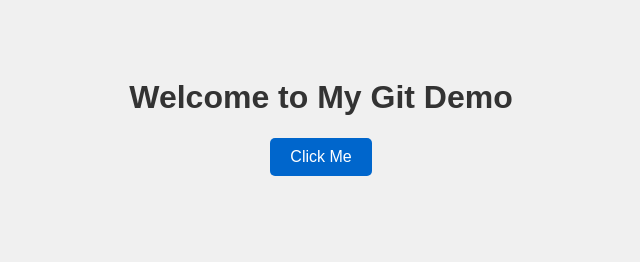
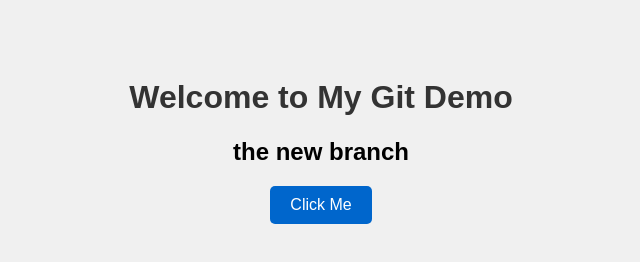
Before and after one commit to ultron-001/week2git, a plain HTML site: page index.html in a window 1280 px wide. Shown: the whole page, without its empty margins (319-959 px from the left). Drawn offline with Linux system fonts and the light colour scheme.

Commit message:
new feature

```diff
--- a/index.html
+++ b/index.html
@@ -8,6 +8,7 @@
 </head>
 <body>
   <h1>Welcome to My Git Demo</h1>
+  <h2>the new branch</h2>
   <button onclick="sayHello()">Click Me</button>
 
   <script src="script.js"></script>
```
